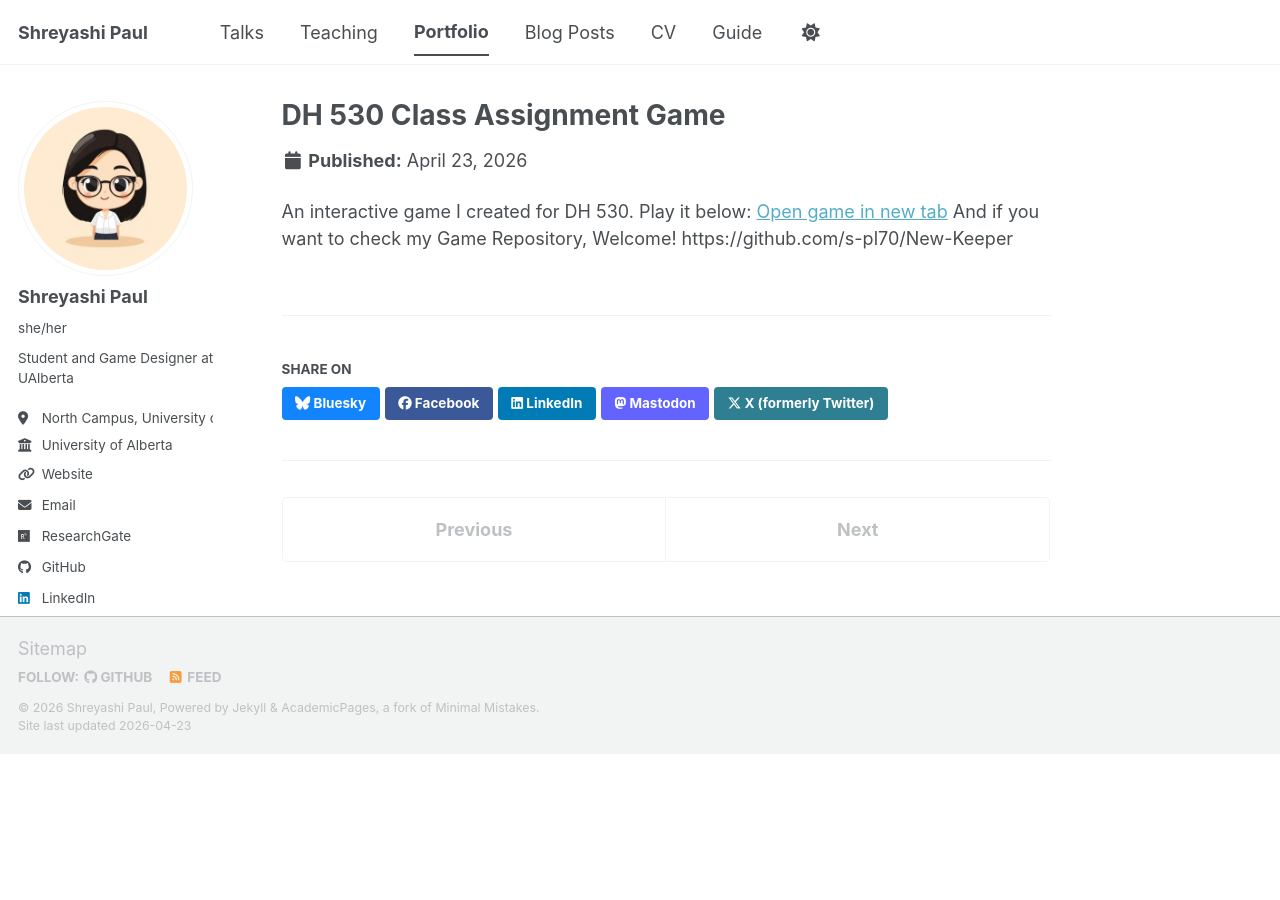
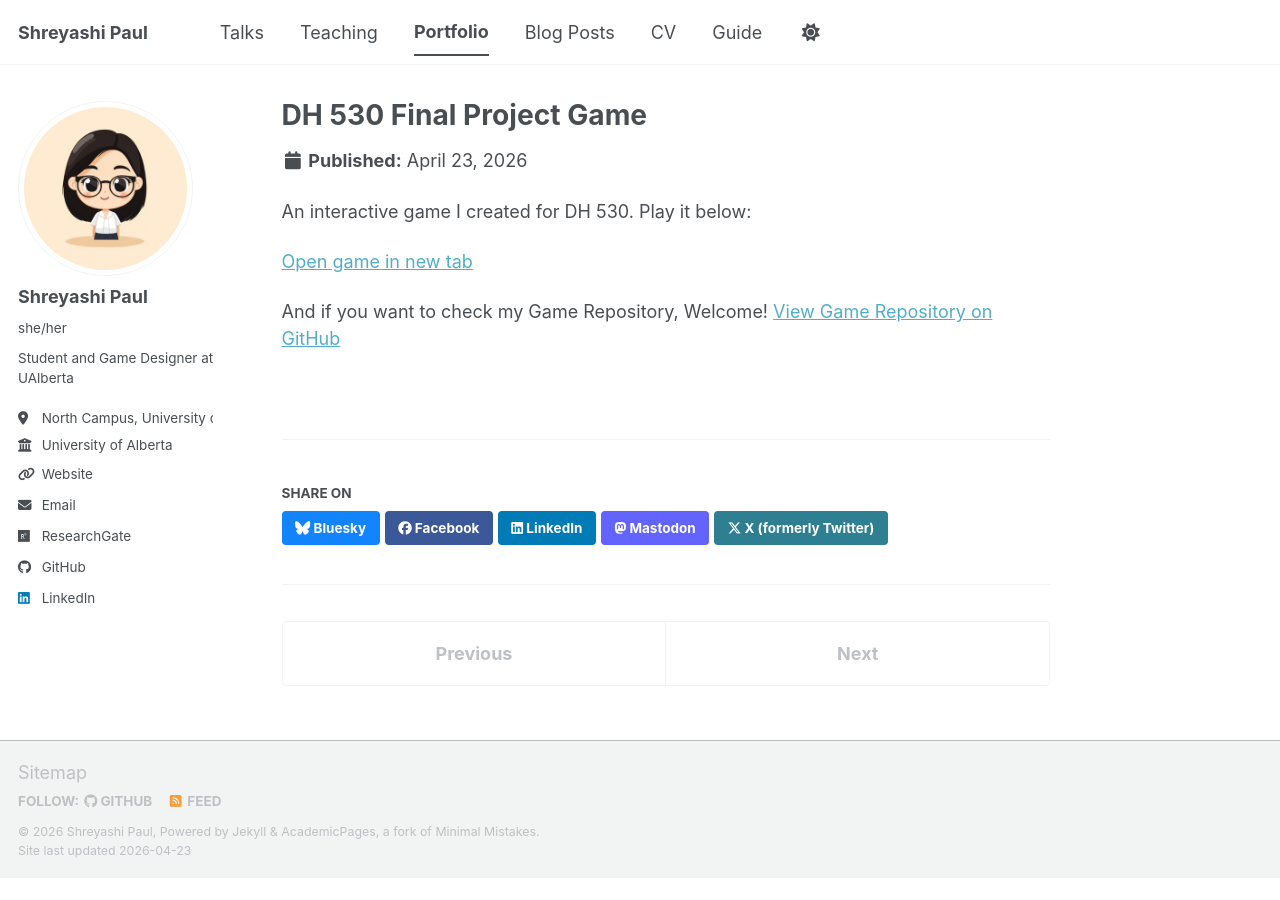
Before and after one commit to s-pl70/me, a Jekyll site: the page built from _portfolio/DH 530 Final Project.md, in a window 1280 px wide. Built offline with Jekyll 4.4.1, drawn with Linux system fonts in a browser that asks for light colours; a script bundle is joined from its source files by our own code; library files that are not in the unit come from our copies.

Commit message:
Update and rename portfolio-2.html to Class Assignment CYO.md

```diff
--- a/_portfolio/portfolio-2.html
+++ b/_portfolio/Class Assignment CYO.md
@@ -10,4 +10,4 @@
 <a href="https://s-pl70.github.io/New-Keeper/" target="_blank">Open game in new tab</a>
 
 And if you want to check my Game Repository, Welcome!
-https://github.com/s-pl70/New-Keeper
+<a href="https://github.com/s-pl70/New-Keeper" target="_blank">View Game Repository on GitHub</a>
```
